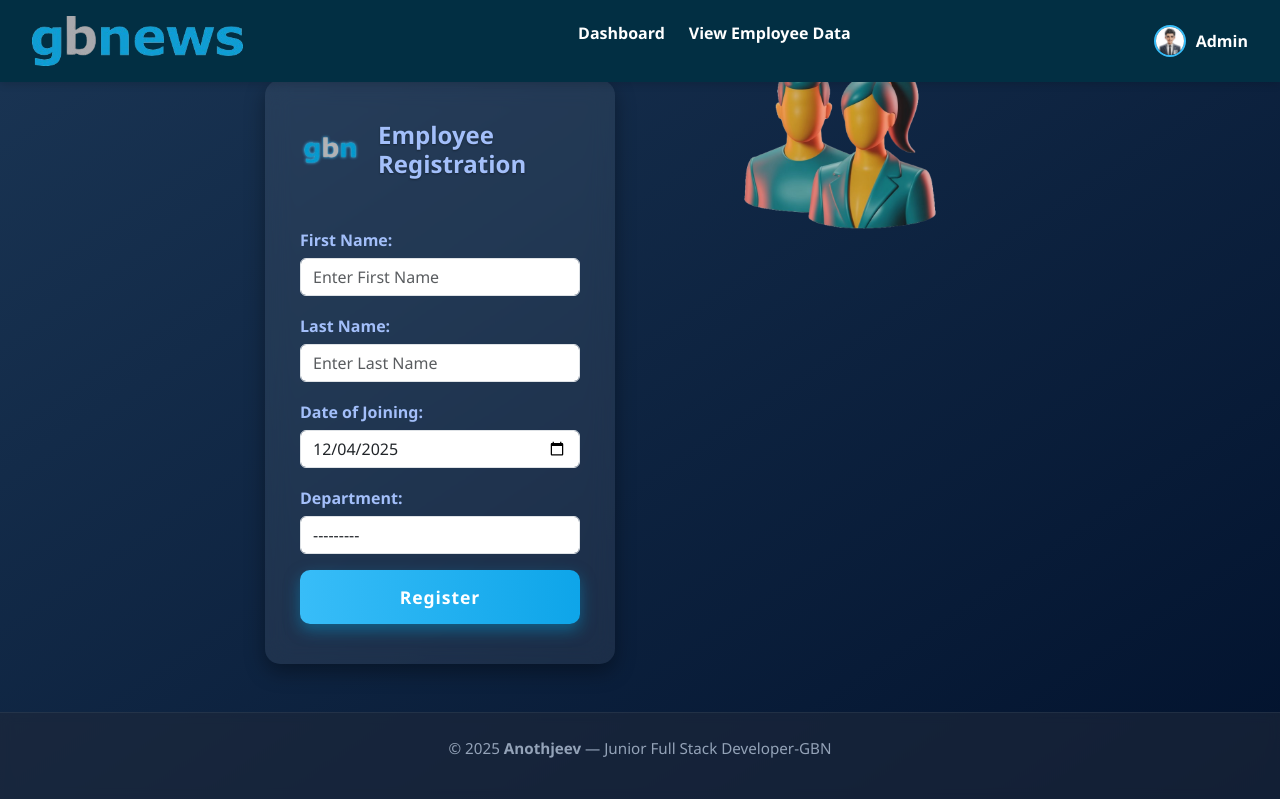
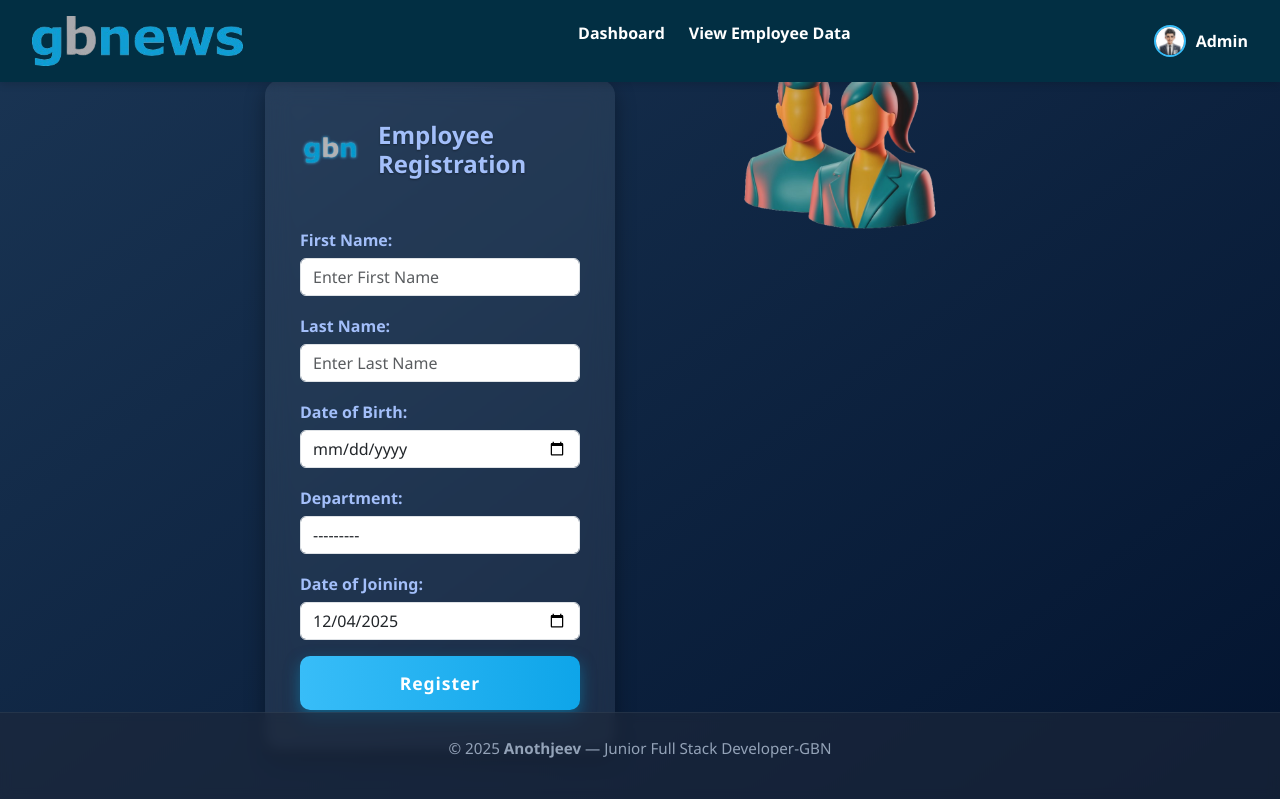
Before and after one commit to hermann-10/qrcode-gbn, a Django app: page /employee/register/ in a window 1280 px wide. Shown: the top 799 px of the page. Run offline with Django 5.2, Linux system fonts and the light colour scheme; a user stored in the database is signed in.

Commit message:
Add date of birth field to Employee model and update form and template

```diff
--- a/gbnqrify/forms.py
+++ b/gbnqrify/forms.py
@@ -4,7 +4,7 @@ from .models import Employee
 class EmployeeForm(forms.ModelForm):
     class Meta:
         model = Employee
-        fields = ['first_name', 'last_name', 'created_at', 'department']
+        fields = ['first_name', 'last_name', 'date_birth', 'created_at', 'department']
         widgets = {
             'first_name': forms.TextInput(attrs={
                 'placeholder': 'Enter First Name',
@@ -14,17 +14,22 @@ class EmployeeForm(forms.ModelForm):
                 'placeholder': 'Enter Last Name',
                 'class': 'form-control'
             }),
-            'created_at': forms.DateInput(attrs={
+            'date_birth': forms.DateInput(attrs={
                 'type': 'date',
                 'class': 'form-control'
             }),
             'department': forms.Select(attrs={
                 'class': 'form-control'
             }),
+            'created_at': forms.DateInput(attrs={
+                'type': 'date',
+                'class': 'form-control'
+            }),
         }
         labels = {
             'first_name': 'First Name',
             'last_name': 'Last Name',
+            'date_birth': 'Date of Birth',
             'created_at': 'Date of Joining',
             'department': 'Department',
         }
--- a/gbnqrify/models.py
+++ b/gbnqrify/models.py
@@ -26,6 +26,7 @@ class Employee(models.Model):
     first_name = models.CharField(max_length=50)
     last_name = models.CharField(max_length=50)
     department = models.CharField(max_length=10, choices=DEPARTMENT_CHOICES)
+    date_birth = models.DateField(null=True, blank=True)
     created_at = models.DateField(default=timezone.now)
     qr_code = models.ImageField(upload_to='qr_codes/', blank=True, null=True)
 
--- a/gbnqrify/templates/gbnqrify/employee_register.html
+++ b/gbnqrify/templates/gbnqrify/employee_register.html
@@ -65,13 +65,18 @@
                     {{ form.last_name }}
                     {{ form.last_name.errors }}
 
+                    <label for="{{ form.date_birth.id_for_label }}">Date of Birth:</label>
+                    {{ form.date_birth }}
+                    {{ form.date_birth.errors }}
+
+                    <label for="{{ form.department.id_for_label }}">Department:</label>
+                    {{ form.department }}
+                    {{ form.department.errors }}
+
                     <label for="{{ form.created_at.id_for_label }}">Date of Joining:</label>
                     {{ form.created_at }}
                     {{ form.created_at.errors }}
 
-                    <label for="{{ form.department.id_for_label }}">Department:</label>
-                    {{ form.department }}
-                    {{ form.department.errors }}
 
                     <button type="submit" class="btn btn-primary mt-3">Register</button>
                 </form>
```
Also changed, not shown: gbnqrify/migrations/0002_employee_date_birth_alter_employee_department_and_more.py (added).
